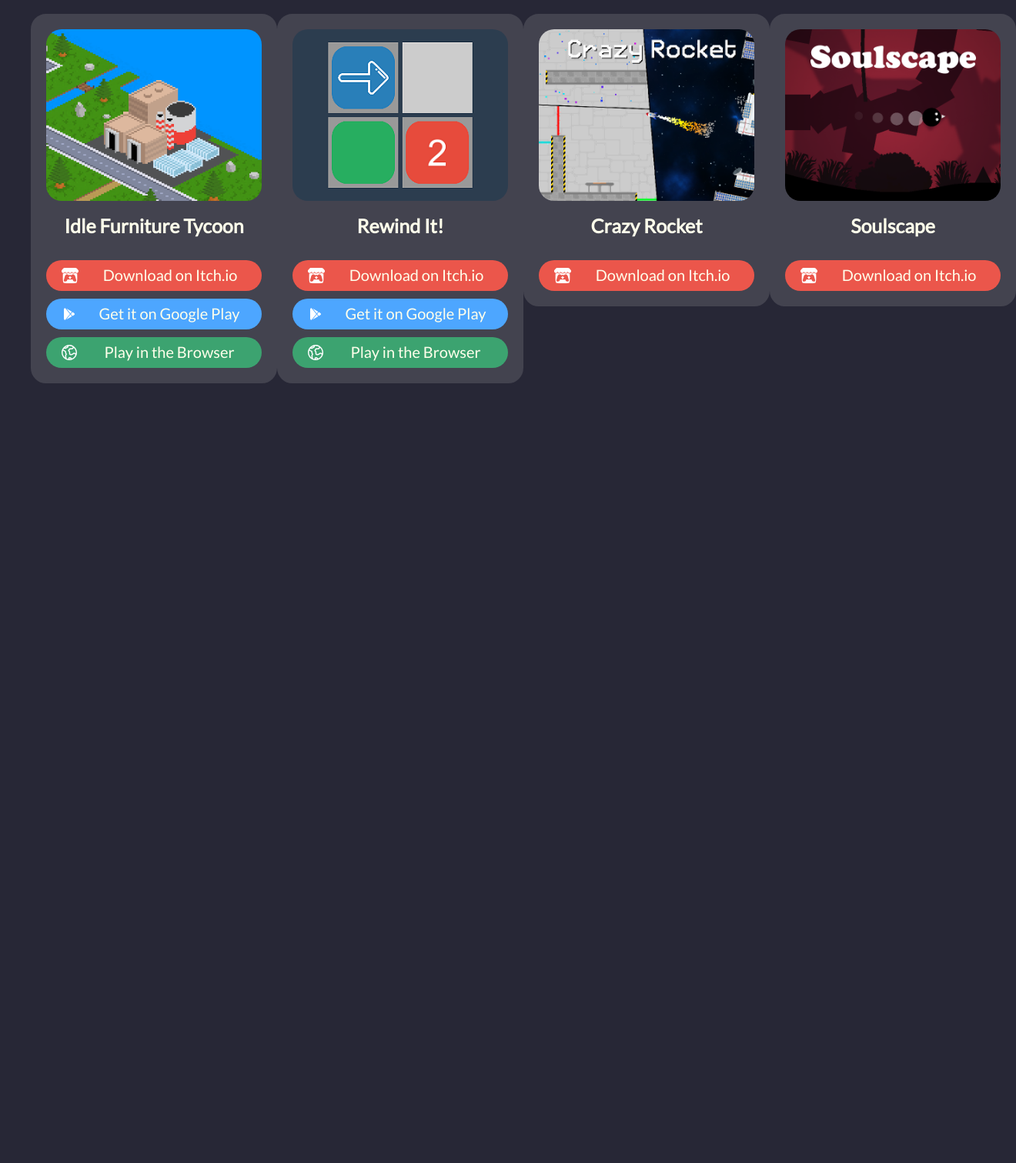
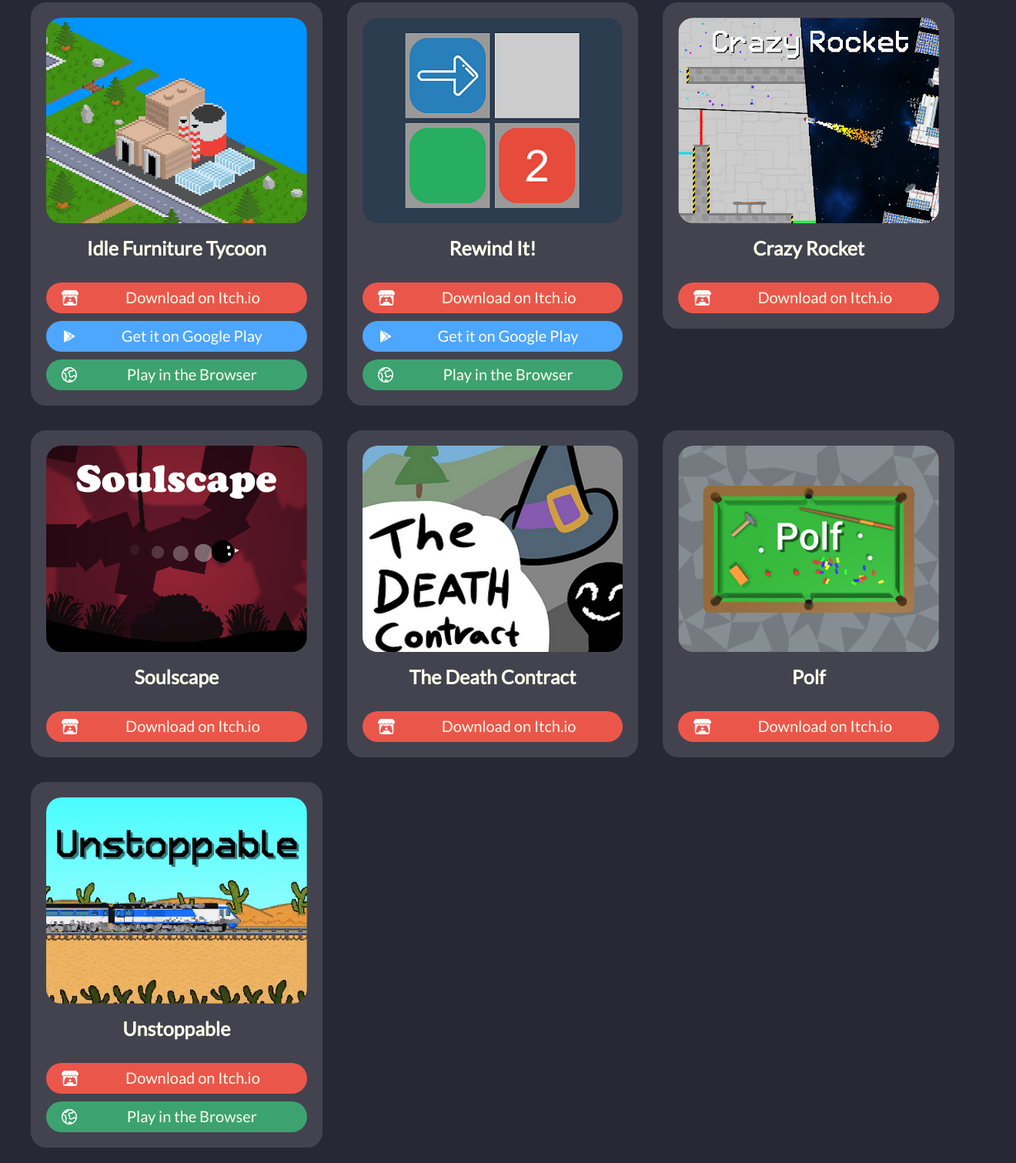
Before and after one commit to Vinark117/Vinark117.github.io, a plain HTML site: page index.html in a window 1280 px wide. Shown: the part 407-1918 px from the top of the page at 77% size, 1320 px wide, since content can reach past the window. Before the commit the page ends 925 px from the top, so only its background shows below. Drawn offline with Linux system fonts and the light colour scheme.

Commit message:
Animations and new cards

```diff
--- a/index.html
+++ b/index.html
@@ -6,7 +6,7 @@
         <link href="https://fonts.googleapis.com/css?family=Lato" rel="stylesheet">
         <link rel="stylesheet" href="styles.css">
     </head>
-    <body>
+    <body class="preload">
         <div class="container">
 
             <div class="banner"><img src="images/VinarkGamesBanner.png"></div>
@@ -37,15 +37,9 @@
                 </div>
             </div>
 
-            <div class="grid-four-column">
-                <div class="grid-element">
-                    <div class="game-card-grid-header">
-                        <h1>Games</h1>
-                    </div>
-                </div>
-            </div>
+                <h1>Games</h1>
 
-            <div class="grid-four-column">
+            <div class="flexible-gird">
 
                 <div class="grid-element">
                     <div class="game-card-background">
@@ -141,7 +135,69 @@
                     </div>
                 </div>
 
+                <div class="grid-element">
+                    <div class="game-card-background">
+                        <a href="https://vinarkgames.itch.io/thedeathcontract">
+                            <div class="game-card-cover-image"><img src="images/GameCovers/TheDeathContract.png"/></div>
+                        </a>
+                        <div class="game-card-title">The Death Contract</div>
+
+                        <a href="https://vinarkgames.itch.io/thedeathcontract/purchase">
+                            <div class="game-card-link" style="background-color: #EB564B">
+                                <img src="images/Icons/itchio.svg"/>
+                                <text>Download on Itch.io</text>
+                            </div>
+                        </a>
+                    </div>
+                </div>
+
+                <div class="grid-element">
+                    <div class="game-card-background">
+                        <a href="https://vinarkgames.itch.io/polf">
+                            <div class="game-card-cover-image"><img src="images/GameCovers/Polf.png"/></div>
+                        </a>
+                        <div class="game-card-title">Polf</div>
+
+                        <a href="https://vinarkgames.itch.io/polf/purchase">
+                            <div class="game-card-link" style="background-color: #EB564B">
+                                <img src="images/Icons/itchio.svg"/>
+                                <text>Download on Itch.io</text>
+                            </div>
+                        </a>
+                    </div>
+                </div>
+
+                <div class="grid-element">
+                    <div class="game-card-background">
+                        <a href="https://vinarkgames.itch.io/unstoppable">
+                            <div class="game-card-cover-image"><img src="images/GameCovers/Unstoppable.png"/></div>
+                        </a>
+
+                        <div class="game-card-title">Unstoppable</div>
+
+                        <a href="https://vinarkgames.itch.io/unstoppable/purchase">
+                            <div class="game-card-link" style="background-color: #EB564B">
+                                <img src="images/Icons/itchio.svg"/>
+                                <text>Download on Itch.io</text>
+                            </div>
+                        </a>
+
+                        <a href="https://itch.io/embed-upload/2472320?color=ffffff">
+                            <div class="game-card-link" style="background-color: #3CA370">
+                                <img src="images/Icons/earth.svg"/>
+                                <text>Play in the Browser</text>
+                            </div>
+                        </a>
+                    </div>
+                </div>
+
             </div>
         </div>
     </body>
 </html>
+
+<script>
+    window.onload = function() {
+        document.querySelector("body").classList.remove("preload");
+    };
+</script>
--- a/styles.css
+++ b/styles.css
@@ -1,13 +1,27 @@
+:root {
+    --white: #FFFFEB;
+    --lightgray: #C2C2D1;
+    --darkgray: #43434F;
+    --bg: #272736;
+}
+
 body {
     margin: 0px;
     font-family: "Lato", sans-serif;
-    background-color: #272736;
+    background-color: var(--bg);
     padding-left: 40px;
     padding-right: 40px;
     padding-top: 20px;
     padding-bottom: 20px;
-    color: #FFFFEB;
+    color: var(--white);
 }
+
+.preload * {
+    -webkit-transition: none !important;
+    -moz-transition: none !important;
+    -ms-transition: none !important;
+    -o-transition: none !important;
+  }
 
 .container {
     display: grid;
@@ -36,7 +50,7 @@ body {
     padding-right: 20px;
     padding-left: 20px;
     border-radius: 20px;
-    background-color: #FFFFEB;
+    background-color: var(--white);
 }
 
 .nav-wrapper > .nav-left-side > div {
@@ -57,7 +71,7 @@ body {
     margin-left: 20px;
     text-transform: uppercase;
     font-weight: bold;
-    color: #43434F;
+    color: var(--darkgray);
 }
 
 .nav-left-side {
@@ -67,77 +81,90 @@ body {
 .nav-link-wrapper {
     height: 20px;
     border-bottom: 2px solid transparent;
-    transition: border-bottom 0.5s;
+    transition: border-bottom 0.5s ease;
 }
 
 .nav-link-wrapper:hover {
-    border-bottom: 2px solid #43434F;
+    border-bottom: 2px solid var(--darkgray);
 }
 
 .nav-link-wrapper a{
-    color: #C2C2D1;
+    color: var(--lightgray);
     text-decoration: none;
-    transition: color 0.5s;
+    transition: color 0.5s ease;
 }
 
 .nav-link-wrapper a:hover {
-    color: #43434F;
+    color: var(--darkgray);
 }
 
 .active-nav-link {
-    border-bottom: 2px solid #43434F;
+    border-bottom: 2px solid var(--darkgray);
 }
 
 .active-nav-link a {
-    color: #43434F !important;
+    color: var(--darkgray) !important;
 }
 
 /* Game cards */
 
-.grid-four-column {
+.flexible-gird {
     display: grid;
     justify-content: center;
     justify-items: center;
-    grid-template-columns: 1fr 1fr 1fr 1fr;
+    grid-template-columns: repeat(auto-fit, minmax(320px, 1fr));
     grid-row-gap: 2rem;
+    grid-column-gap: 2rem;
 }
 
 .grid-element {
     width: 100%;
 }
 
-.game-card-grid-header {
-    margin: auto;
-    width: 320px;
-}
-
 .game-card-background {
     vertical-align: top;
-    margin: auto;
-    width: 280px;
     height: auto;
-    background-color: #43434F;
-    border: 20px solid #43434F;
+    background-color: var(--darkgray);
+    border: 20px solid var(--darkgray);
     border-radius: 20px;
 }
 
 .game-card-background a {
     text-decoration: none;
-    color: #FFFFEB;
+    color: var(--white)
 }
 
 .game-card-cover-image {
-
-    width: 280px;
-    height: 223px;
+    position: relative;
+    width: 100%;
     margin-bottom: 7px;
 
     border-radius: 20px;
     overflow: hidden;
 }
 
+.game-card-cover-image::before {
+  content: "";
+  display: block;
+  padding-top: 79%;
+}
+
 .game-card-cover-image img {
-    height: 100%;
+    width: 100%;
+    transition: 0.5s ease;
+
+    max-width: 100%;
+    min-height: 100%;
+
+    position: absolute;
+
+    top: 50%;
+    left: 50%;
+    transform: translate(-50%, -50%);
+}
+
+.game-card-cover-image img:hover {
+    transform: translate(-50%, -50%) scale(1.05);
 }
 
 .game-card-title {
@@ -154,6 +181,7 @@ body {
     height: 40px;
     margin-top: 10px;
     border-radius: 20px;
+    transition: 0.5s ease;
 }
 
 .game-card-link img {
@@ -174,3 +202,7 @@ body {
 
     padding-bottom: 2px;
 }
+
+.game-card-link:hover {
+    transform: scale(1.03);
+}
```
Also changed, not shown: images/GameCovers/Polf.png (added), images/GameCovers/TheDeathContract.png (added), images/GameCovers/Unstoppable.png (added).
